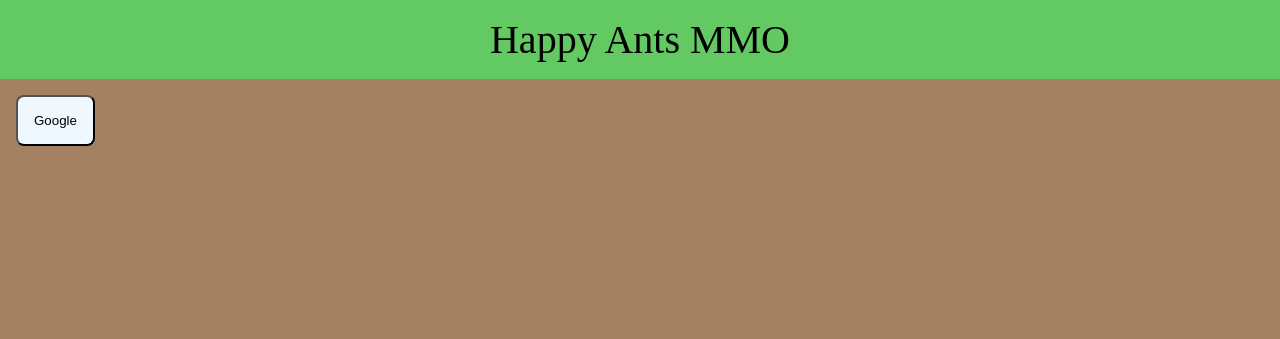
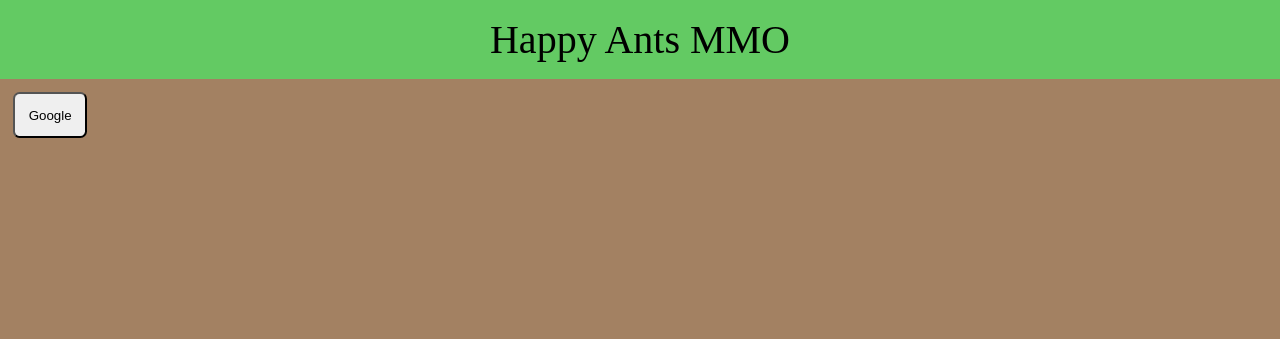
Before and after one commit to 0leks/happyantsmmo, a PHP site: page /signin/index.html in a window 1280 px wide. Shown: the top 339 px of the page. Run offline with PHP 8.4, Linux system fonts and the light colour scheme; style sheets or scripts are compiled from the project's sources.

Commit message:
clean up website

```diff
--- a/website/googleoauthcallback/index.html
+++ b/website/googleoauthcallback/index.html
@@ -11,6 +11,7 @@
             <div class="title">Happy Ants MMO</div>
         </header>
 
+        <section id="content">
             <div>Create an new account.</div>
             <form method="GET" accept-charset="utf-8">
                 <div>
@@ -22,6 +23,7 @@
                     <button type='button' id="submit" onclick="submitForm()">submit</button>
                 </div>
             </form>
+        </section>
 
         <script src="/js/util.js" type="text/javascript"></script>
         <script src="/js/googleoauthcallback.js" type="text/javascript"></script>
--- a/website/index.html
+++ b/website/index.html
@@ -14,6 +14,7 @@
             <button id="sign-out" class="hidden">Sign Out</button>
         </header>
 
+        <section id="content">
             <div id="total-accounts"> <!-- Built by JS --> </div>
             <div id="currently-playing"> <!-- Built by JS --> </div>
             <div>
@@ -22,6 +23,7 @@
             </div>
 
             <button id="play-coin-game">Coin Game</button>
+        </section>
 
         <script src="/js/util.js" type="text/javascript"></script>
         <script src="/js/main.js" type="text/javascript"></script>
--- a/website/sass/main.scss
+++ b/website/sass/main.scss
@@ -11,7 +11,3 @@
         content: 'currently online: ';
     }
 }
-
-button {
-    padding: 1em;
-}
--- a/website/sass/shared.scss
+++ b/website/sass/shared.scss
@@ -4,13 +4,13 @@
     box-sizing: border-box;
 }
 
-body {
-    background-color:rgb(163, 129, 98);
-}
-
 .hidden {
     display: none;
     visibility: hidden;
+}
+
+body {
+    background-color:rgb(163, 129, 98);
 }
 
 header {
@@ -32,3 +32,11 @@ header {
         padding: 0.2em;
     }
 }
+
+#content {
+    button {
+        margin: 1em;
+        padding: 1em;
+        border-radius: 0.5em;
+    }
+}
--- a/website/sass/signin.scss
+++ /dev/null
@@ -1,6 +0,0 @@
-button {
-    margin: 1rem;
-    padding: 1rem;
-    border-radius: 0.5rem;
-    background-color: aliceblue;
-}
--- a/website/signin/index.html
+++ b/website/signin/index.html
@@ -13,7 +13,7 @@
         </header>
 
 
-        <section>
+        <section id="content">
             <button id="google">Google</button>
         </section>
 
```
Lines whose indentation alone changed are shown as unchanged.
